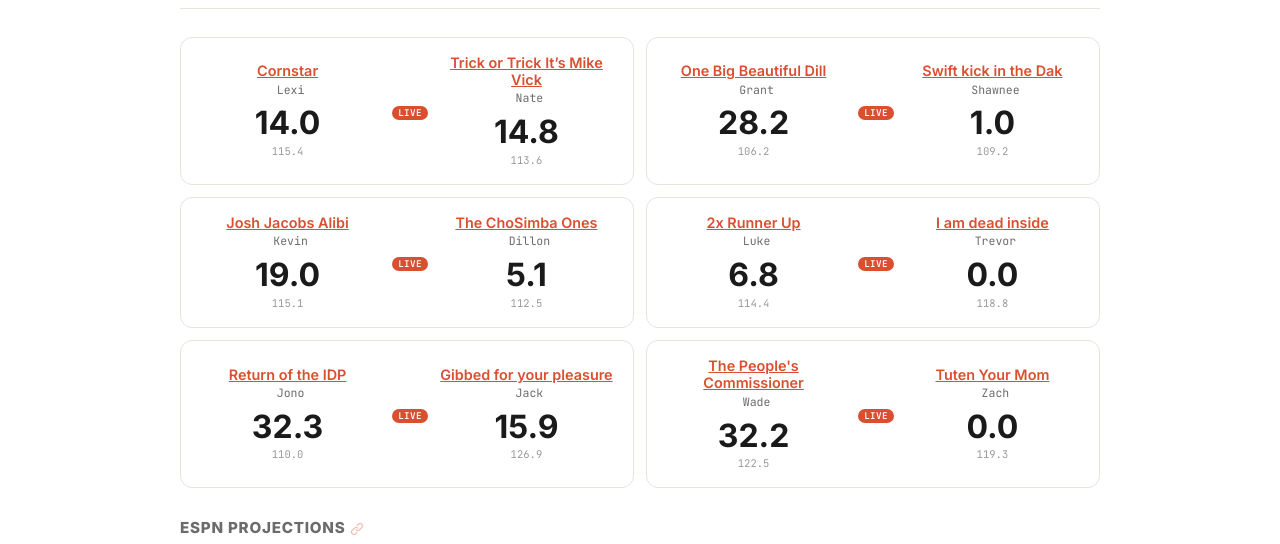
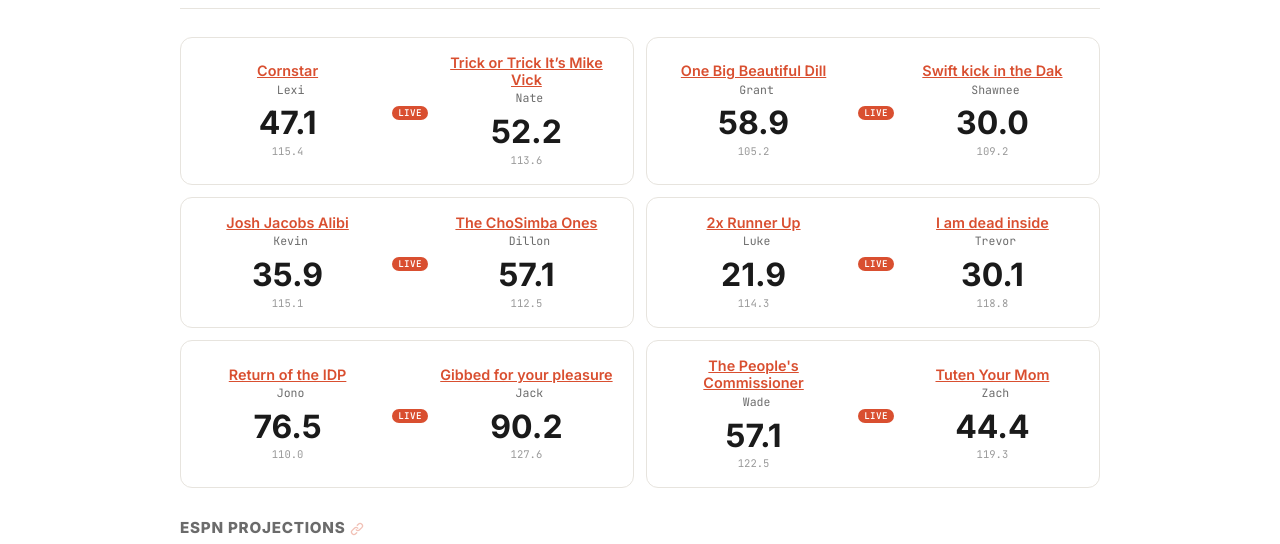
Before and after one commit to dillondrenzek/no-love-in-the-league, a Jekyll site: the page built from docs/seasons/2026/week-1.md, in a window 1280 px wide. Shown: the part 185-729 px from the top of the page. Built offline with Jekyll 4.4.1, drawn with Linux system fonts in a browser that asks for light colours.

Commit message:
Daily update: 2026-09-13

```diff
--- a/docs/_data/weeks.yml
+++ b/docs/_data/weeks.yml
@@ -12,11 +12,11 @@
     final: false
     live: true
     playoff: false
-    home_score: 14.0
-    away_score: 14.8
+    home_score: 47.1
+    away_score: 52.2
     winner_id: null
     tie: false
-    margin: 0.8
+    margin: 5.1
     home_proj: 115.4
     away_proj: 113.6
   - home_id: gganoom
@@ -29,12 +29,12 @@
     final: false
     live: true
     playoff: false
-    home_score: 28.2
-    away_score: 1.0
+    home_score: 58.9
+    away_score: 30.0
     winner_id: null
     tie: false
-    margin: 27.2
-    home_proj: 106.2
+    margin: 28.9
+    home_proj: 105.2
     away_proj: 109.2
   - home_id: kevbots22
     home_team: Josh Jacobs Alibi
@@ -46,11 +46,11 @@
     final: false
     live: true
     playoff: false
-    home_score: 19.0
-    away_score: 5.1
+    home_score: 35.9
+    away_score: 57.1
     winner_id: null
     tie: false
-    margin: 13.9
+    margin: 21.2
     home_proj: 115.1
     away_proj: 112.5
   - home_id: lukstein
@@ -63,12 +63,12 @@
     final: false
     live: true
     playoff: false
-    home_score: 6.8
-    away_score: 0.0
+    home_score: 21.9
+    away_score: 30.1
     winner_id: null
     tie: false
-    margin: 6.8
-    home_proj: 114.4
+    margin: 8.2
+    home_proj: 114.3
     away_proj: 118.8
   - home_id: schirmerj
     home_team: Return of the IDP
@@ -80,13 +80,13 @@
     final: false
     live: true
     playoff: false
-    home_score: 32.3
-    away_score: 15.9
+    home_score: 76.5
+    away_score: 90.2
     winner_id: null
     tie: false
-    margin: 16.4
+    margin: 13.7
     home_proj: 110.0
-    away_proj: 126.9
+    away_proj: 127.6
   - home_id: sturmanator15
     home_team: The People's Commissioner
     home_owner: Wade
@@ -97,11 +97,11 @@
     final: false
     live: true
     playoff: false
-    home_score: 32.2
-    away_score: 0.0
+    home_score: 57.1
+    away_score: 44.4
     winner_id: null
     tie: false
-    margin: 32.2
+    margin: 12.7
     home_proj: 122.5
     away_proj: 119.3
   highlights: []
```
Also changed, not shown: data/seasons/2026.yml (+6 -6 lines).
